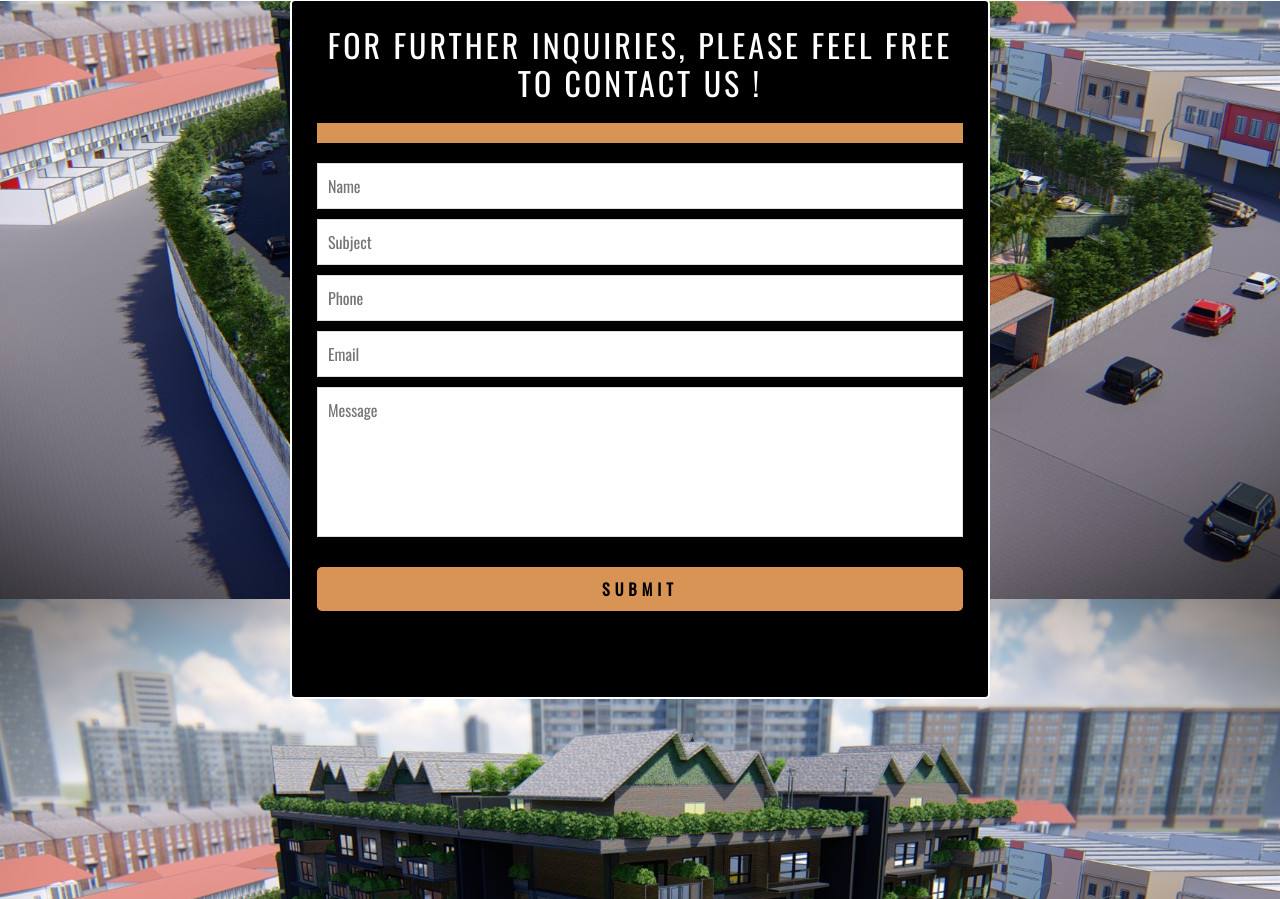
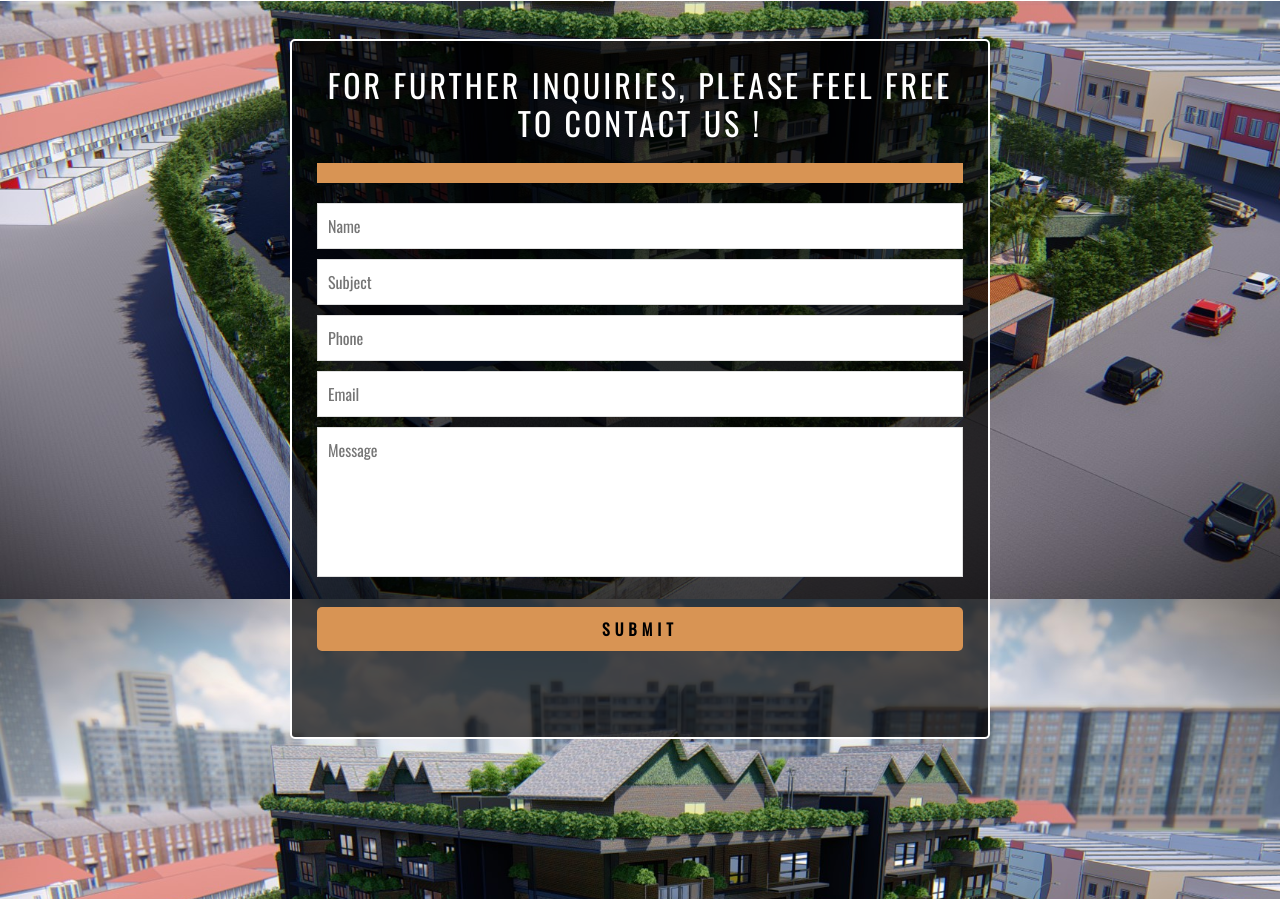
Before and after one commit to kugared94/E-commerce-project, a Django app: page /contact/ in a window 1280 px wide. Shown: the part 201-1100 px from the top of the page. Run offline with Django 3.2, Linux system fonts and the light colour scheme; some libraries are stand-ins or nearby versions.

```diff
--- a/contact/static/css/contact.css
+++ b/contact/static/css/contact.css
@@ -15,12 +15,12 @@
 
 .wrapper {
     position: absolute;
-    margin-top: 600px;
+    margin-top: 680px;
     left: 50%;
     transform: translate(-50%, -50%);
     max-width: 700px;
     width: 100%;
-    background: #000000;
+    background: rgba(0, 0, 0, 0.7);
     padding: 25px;
     border-radius: 5px;
     border: 2px solid #ffffff;
```
Also changed, not shown: README.md, media/12.jpg, media/20.jpg (added).
